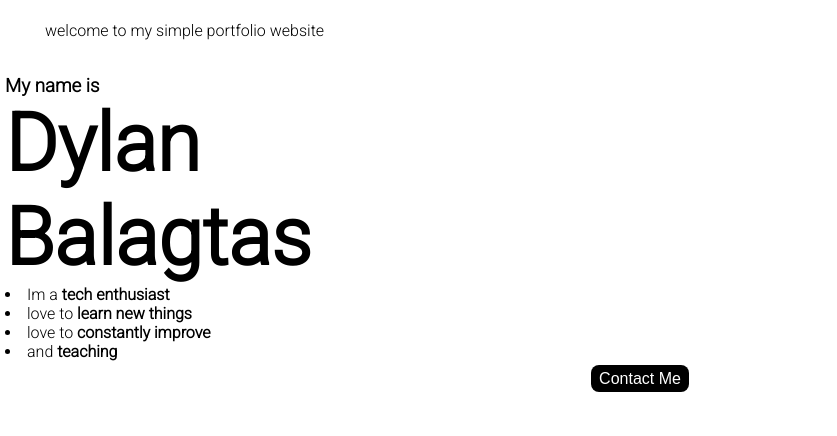
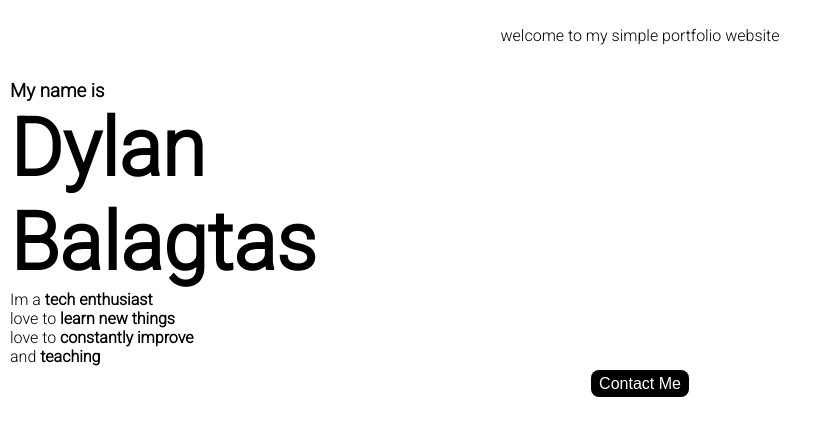
Before and after one commit to mcdylanb/portfolio, a React (Create React App) app: page / in a window 1280 px wide. Shown: the top 436 px of the page, without its empty margins (0-837 px from the left). Built offline with nearby package versions, Linux system fonts and the light colour scheme.

Commit message:
removes bullet and margin for list items

```diff
--- a/src/App.css
+++ b/src/App.css
@@ -7,15 +7,24 @@
   justify-content: center;
   align-items: center;
 }
+
+ul {
+  margin: 0;
+  padding: 0;
+}
+ul li {
+  list-style: none;
+}
 .app {
   font-family: "Roboto", sans-serif;
 }
 .intro {
-  margin: 5px;
+  margin: 10px;
 }
 
 .intro h1 {
   font-size: 5em;
+  padding: 0;
   margin: 0;
 }
 .intro h3 {
--- a/src/App.js
+++ b/src/App.js
@@ -4,7 +4,7 @@ const Intro = () => {
   return (
     <div>
       <div className="intro">
-        <div className="container">
+        <div className="container-center">
           <blockquote>welcome to my simple portfolio website</blockquote>
         </div>
 
@@ -17,7 +17,7 @@ const Intro = () => {
           <h1>Balagtas</h1>
         </div>
 
-        <div className="container">
+        <ul className="container">
           <li>
             Im a <strong>tech enthusiast</strong>
           </li>
@@ -30,7 +30,7 @@ const Intro = () => {
           <li>
             and <strong>teaching</strong>
           </li>
-        </div>
+        </ul>
 
         <div className="container-center">
           <button>Contact Me</button>
```
